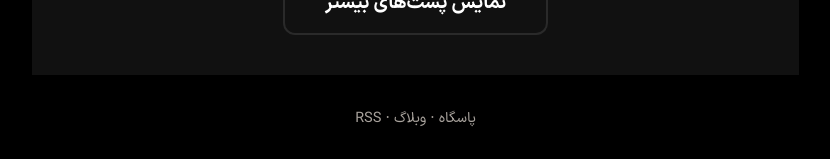
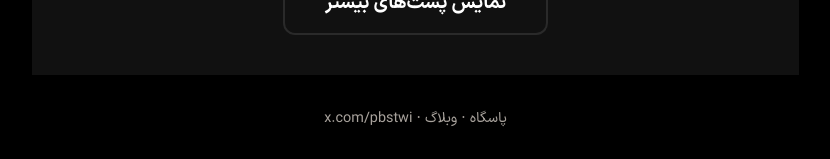
Before and after one commit to darkblog/darkblog.github.io, a Jekyll site: the page built from test.html, in a window 1280 px wide and 900 px high, scrolled down 1706 px. Shown: the part 738-897 px from the top of the window, without its empty margins (217-1047 px from the left). Built offline with Jekyll 4.4.1, drawn with Linux system fonts in a browser that asks for light colours.

Commit message:
Update test.html

```diff
--- a/test.html
+++ b/test.html
@@ -177,7 +177,7 @@
 </style>
 </head>
 <body>
-<a class="skip-link" href="#main">پرش به محتوا</a>
+<a class="skip-link" href="#main">مقالات پاسگاه</a>
 <div class="page-wrapper">
   <input type="checkbox" id="menu-toggle" class="sr-only" autocomplete="off" aria-label="باز و بسته کردن منو">
   <header class="site-header">
@@ -193,7 +193,7 @@
     </div>
   </header>
   <label for="menu-toggle" class="mobile-nav-overlay" aria-hidden="true"></label>
-  <nav class="mobile-nav" aria-label="منوی اصلی">
+  <nav class="mobile-nav" aria-label="منوی پاسگاه">
     <ul role="list">
       <li><a href="{{ '/blog' | relative_url }}">وبلاگ پاسگاه</a></li>
     </ul>
@@ -207,7 +207,7 @@
       <ul class="live-search-results" id="liveSearchResults" role="listbox" aria-label="نتایج جستجو" hidden></ul>
       <div id="liveSearchStatus" class="sr-only" role="status" aria-live="polite"></div>
     </form>
-    <h2 class="sr-only">آخرین مطالب</h2>
+    <h2 class="sr-only">آخرین مقالات پاسگاه</h2>
     <ul class="posts-list" id="postsList" role="list">
       {%- for post in site.posts limit:20 -%}
         <li>
@@ -227,7 +227,7 @@
     </div>
   </main>
   <footer class="site-footer">
-    <p>پاسگاه · <a href="{{ '/blog' | relative_url }}">وبلاگ</a> · <a href="{{ '/feed.xml' | relative_url }}">RSS</a></p>
+    <p>پاسگاه · <a href="{{ '/blog' | relative_url }}">وبلاگ</a> · <a href="https://x.com/pbstwi">x.com/pbstwi</a></p>
   </footer>
 </div>
 <script type="application/json" id="postsData">
```
